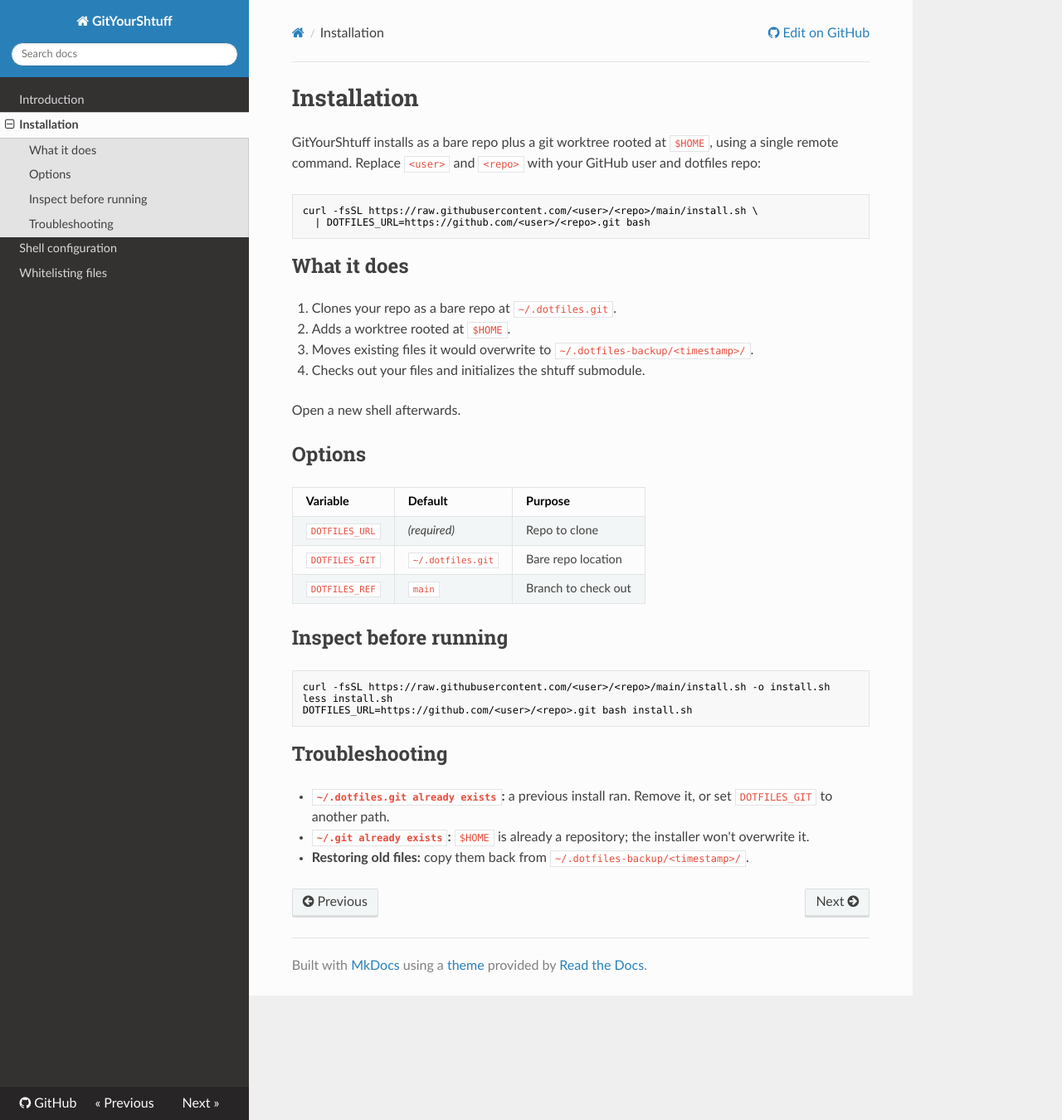
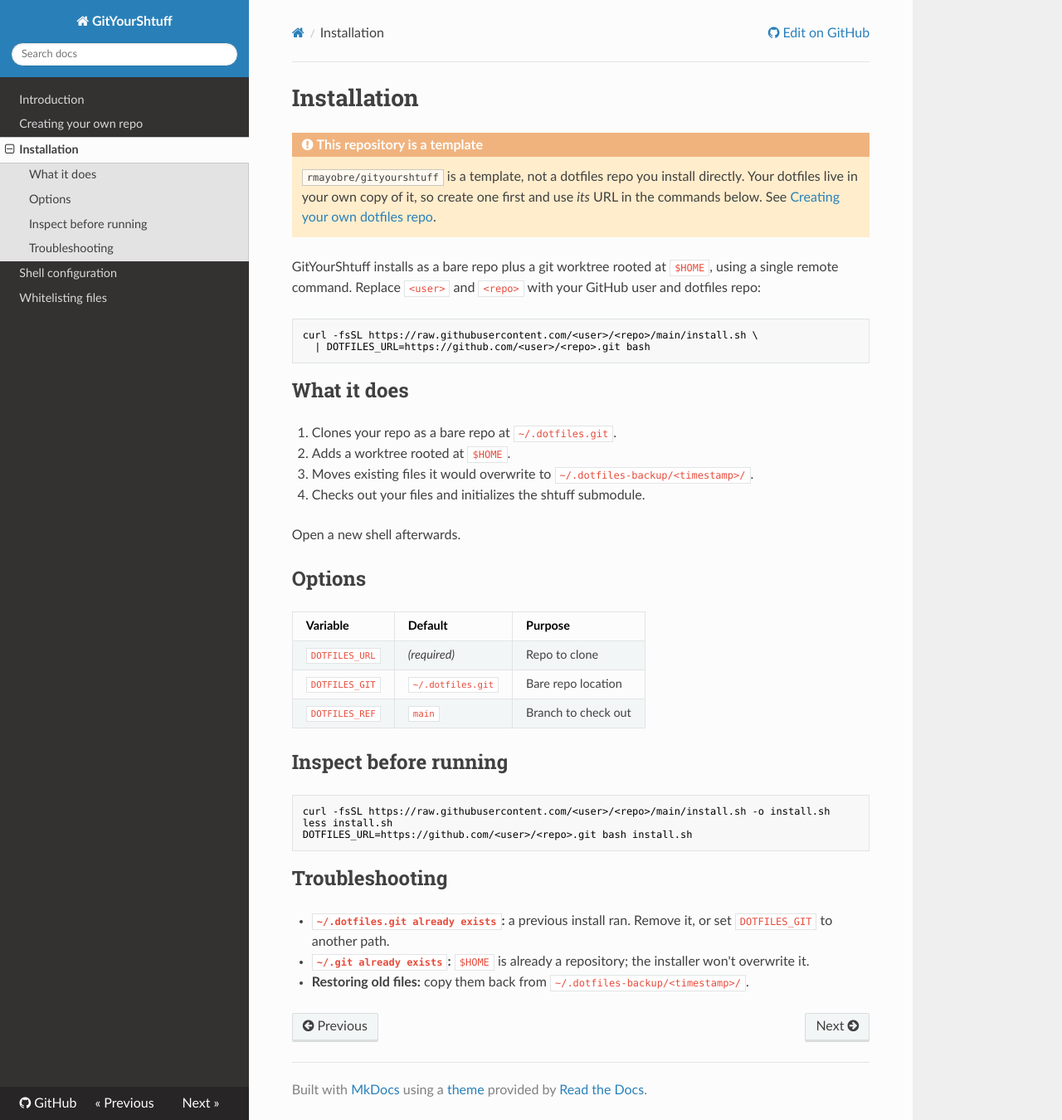
Before and after one commit to rmayobre/gityourshtuff, an MkDocs documentation site: the page built from docs/install.md, in a window 1280 px wide and 1350 px high. Shown: the whole window at 83% size. Built offline with MkDocs 1.6.1, drawn with Linux system fonts in a browser that asks for light colours; nearby versions of some CDN libraries.

Commit message:
Document creating your own repo from the template
Co-Authored-By: Claude Sonnet 5.5 <noreply@anthropic.com>
Claude-Session: https://claude.ai/code/session_01RbEciw3zRbHx1pX5KsLmkh

```diff
--- a/docs/install.md
+++ b/docs/install.md
@@ -1,4 +1,9 @@
 # Installation
+
+!!! warning "This repository is a template"
+    `rmayobre/gityourshtuff` is a template, not a dotfiles repo you install directly. Your
+    dotfiles live in your own copy of it, so create one first and use *its* URL in the
+    commands below. See [Creating your own dotfiles repo](templating.md).
 
 GitYourShtuff installs as a bare repo plus a git worktree rooted at `$HOME`, using a single
 remote command. Replace `<user>` and `<repo>` with your GitHub user and dotfiles repo:
--- a/mkdocs.yml
+++ b/mkdocs.yml
@@ -11,9 +11,13 @@ theme:
 
 nav:
   - Introduction: index.md
+  - Creating your own repo: templating.md
   - Installation: install.md
   - Shell configuration: shell-config.md
   - Whitelisting files: whitelisting.md
 
 plugins:
   - search
+
+markdown_extensions:
+  - admonition
```
Also changed, not shown: docs/index.md (+1 -0 lines), docs/templating.md (added, +84 -0 lines).
